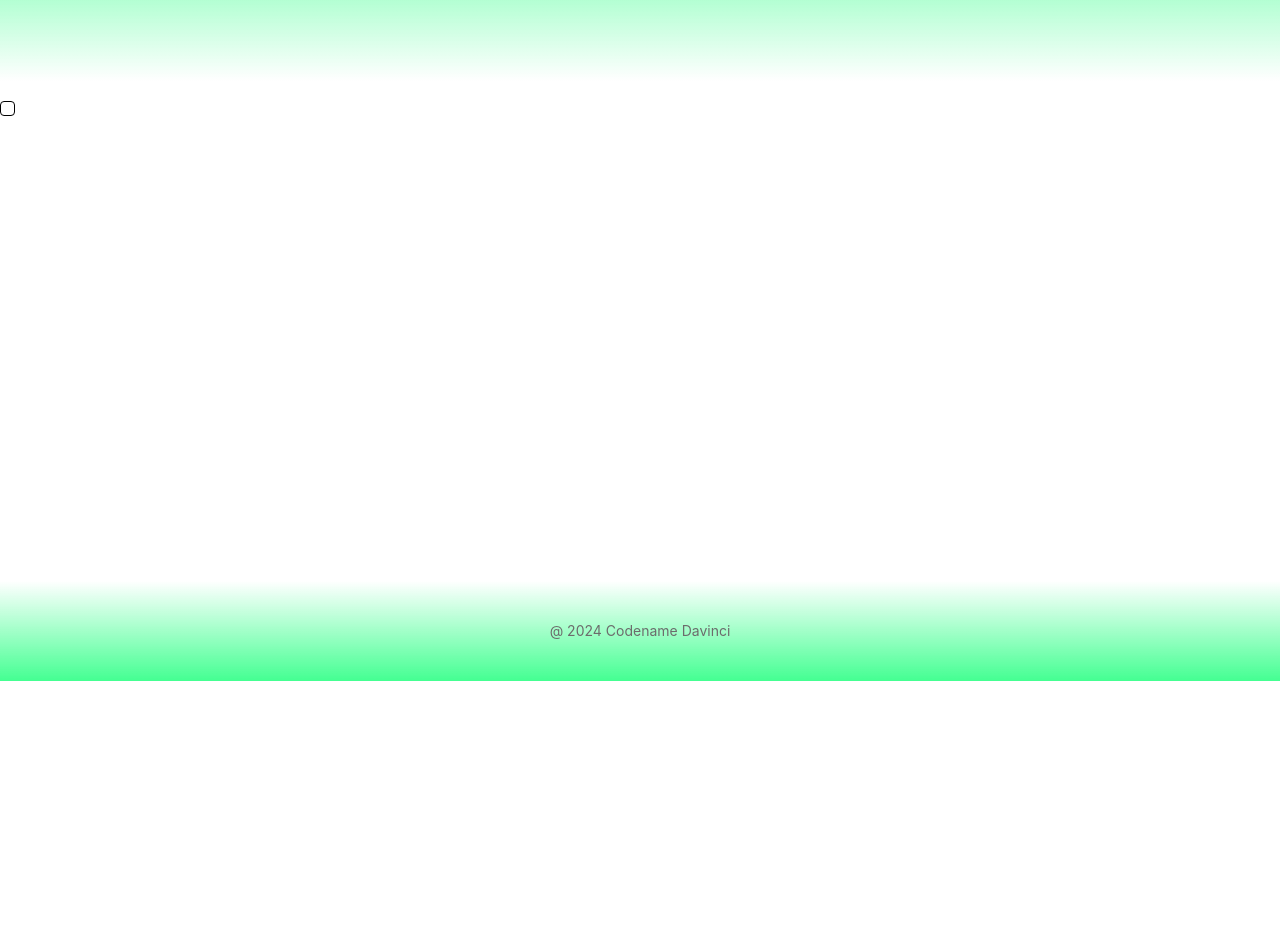
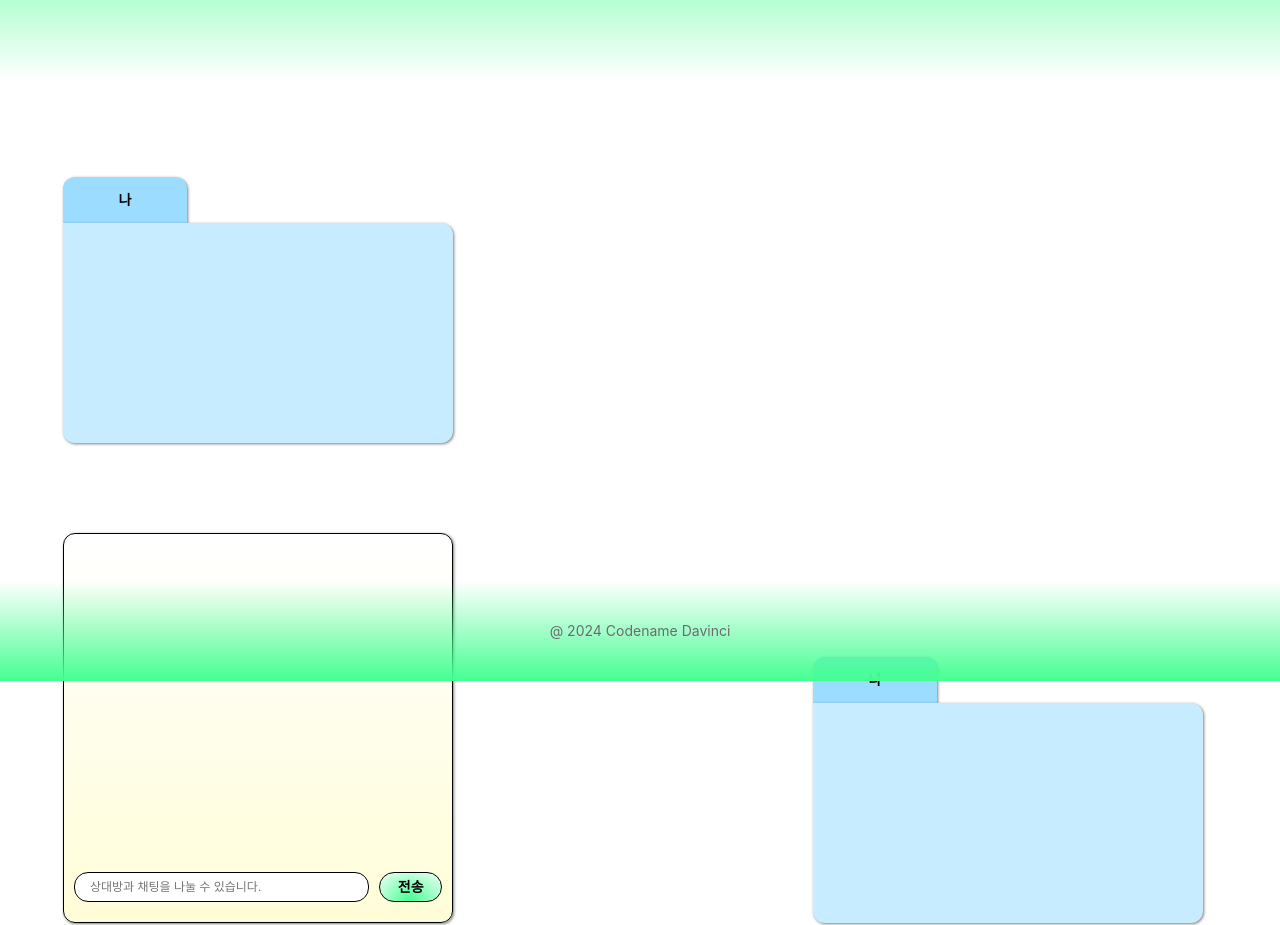
Before and after one commit to vsCode-Game/FE, a React (Vite) app: page /game/list in a window 1280 px wide. Shown: the part 119-1044 px from the top of the page. Before the commit the page ends 800 px from the top, so only its background shows below. Built offline with nearby package versions, Linux system fonts and the light colour scheme; a web font is replaced by a local one.

Commit message:
✨ feat: waitingpage 구현

```diff
--- a/src/components/ui/card/profileCard/ProfileCard.tsx
+++ b/src/components/ui/card/profileCard/ProfileCard.tsx
@@ -3,9 +3,9 @@ import { CardIndex, PlayerCard } from "./ProfileCardStyle";
 
 export default function ProfileCard({ children }: { children: ReactNode }) {
   return (
-    <>
+    <div>
       <CardIndex>나</CardIndex>
       <PlayerCard>{children}</PlayerCard>
-    </>
+    </div>
   );
 }
--- /dev/null
+++ b/src/components/ui/page/WaitingPage.tsx
@@ -0,0 +1,16 @@
+import ProfileCard from "../card/profileCard/ProfileCard";
+import { ReactNode } from "react";
+import ChattingBox from "../card/chatting/Chatting";
+import { ChattingReadyDiv, PageBox } from "./waitingPageStyle";
+
+export default function WaitingPage({ children }: { children: ReactNode }) {
+  return (
+    <PageBox>
+      <ProfileCard>{children}</ProfileCard>
+      <ChattingReadyDiv>
+        <ChattingBox></ChattingBox>
+        <ProfileCard>{children}</ProfileCard>
+      </ChattingReadyDiv>
+    </PageBox>
+  );
+}
--- /dev/null
+++ b/src/components/ui/page/waitingPageStyle.ts
@@ -0,0 +1,15 @@
+import styled from "styled-components";
+export const PageBox = styled.div`
+  width: 100%;
+  height: 824px;
+  flex-shrink: 0;
+  padding: 76px 77px 44px 63px;
+  gap: 90px;
+`;
+
+export const ChattingReadyDiv = styled.div`
+  display: flex;
+  justify-content: space-between;
+  align-items: end;
+  margin-top: 90px;
+`;
--- a/src/pages/game/gameRoomList.tsx
+++ b/src/pages/game/gameRoomList.tsx
@@ -2,7 +2,7 @@
 //   return <div>Page1</div>;
 // }
 
-import CheckBox from "../../components/ui/check_box/CheckBox";
+import WaitingPage from "../../components/ui/page/WaitingPage";
 // import CheckBox from "../../components/ui/check_box/CheckBox";
 // import Nickname from "../../components/ui/card/Nickname";
 
@@ -62,5 +62,9 @@ import CheckBox from "../../components/ui/check_box/CheckBox";
 // }
 
 export default function GameRoomList() {
-  return <CheckBox />;
+  return (
+    <WaitingPage>
+      <div></div>
+    </WaitingPage>
+  );
 }
```
